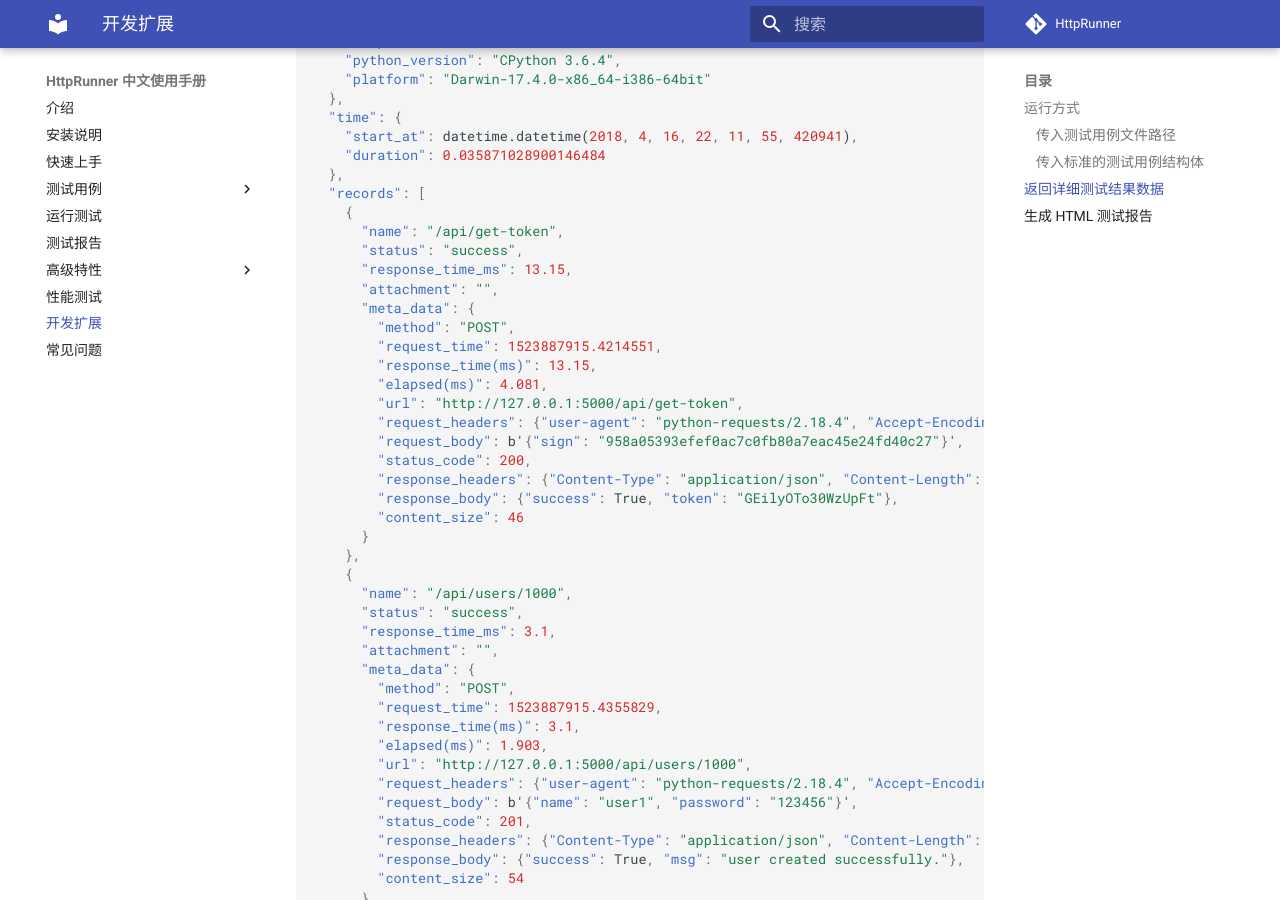
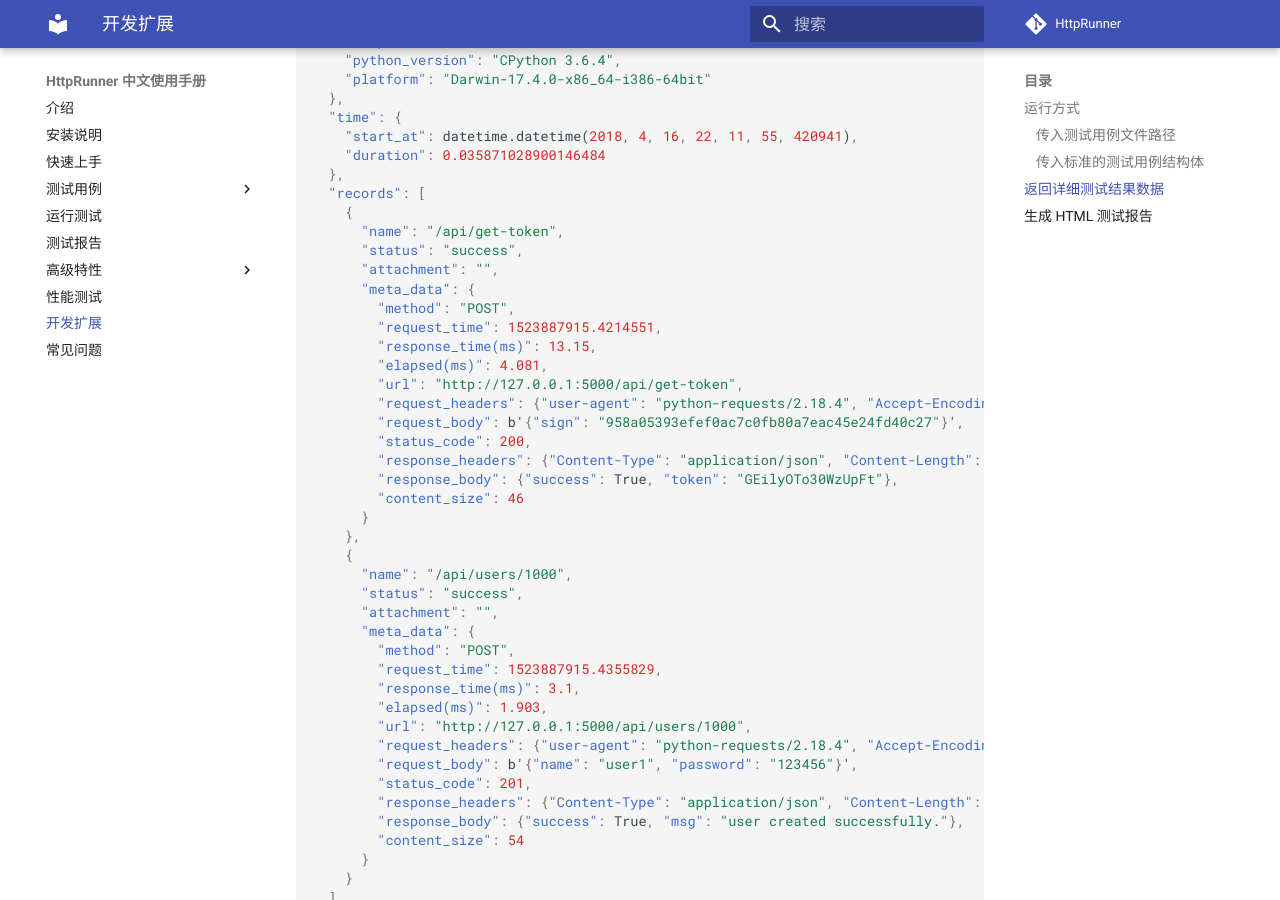
Before and after one commit to httprunner/docs-v1x, an MkDocs documentation site: the page built from docs/development.md, in a window 1280 px wide and 900 px high, scrolled down 2749 px. Built offline with MkDocs 1.6.1 and Material for MkDocs 9.7.7, drawn with Linux system fonts in a browser that asks for light colours; comment, search, counter and statistics services are not loaded; old or Windows-style settings are respelled for this version of MkDocs.

Commit message:
remove response_time_ms

```diff
--- a/docs/development.md
+++ b/docs/development.md
@@ -141,7 +141,6 @@
     {
       "name": "/api/get-token",
       "status": "success",
-      "response_time_ms": 13.15,
       "attachment": "",
       "meta_data": {
         "method": "POST",
@@ -160,7 +159,6 @@
     {
       "name": "/api/users/1000",
       "status": "success",
-      "response_time_ms": 3.1,
       "attachment": "",
       "meta_data": {
         "method": "POST",
```
